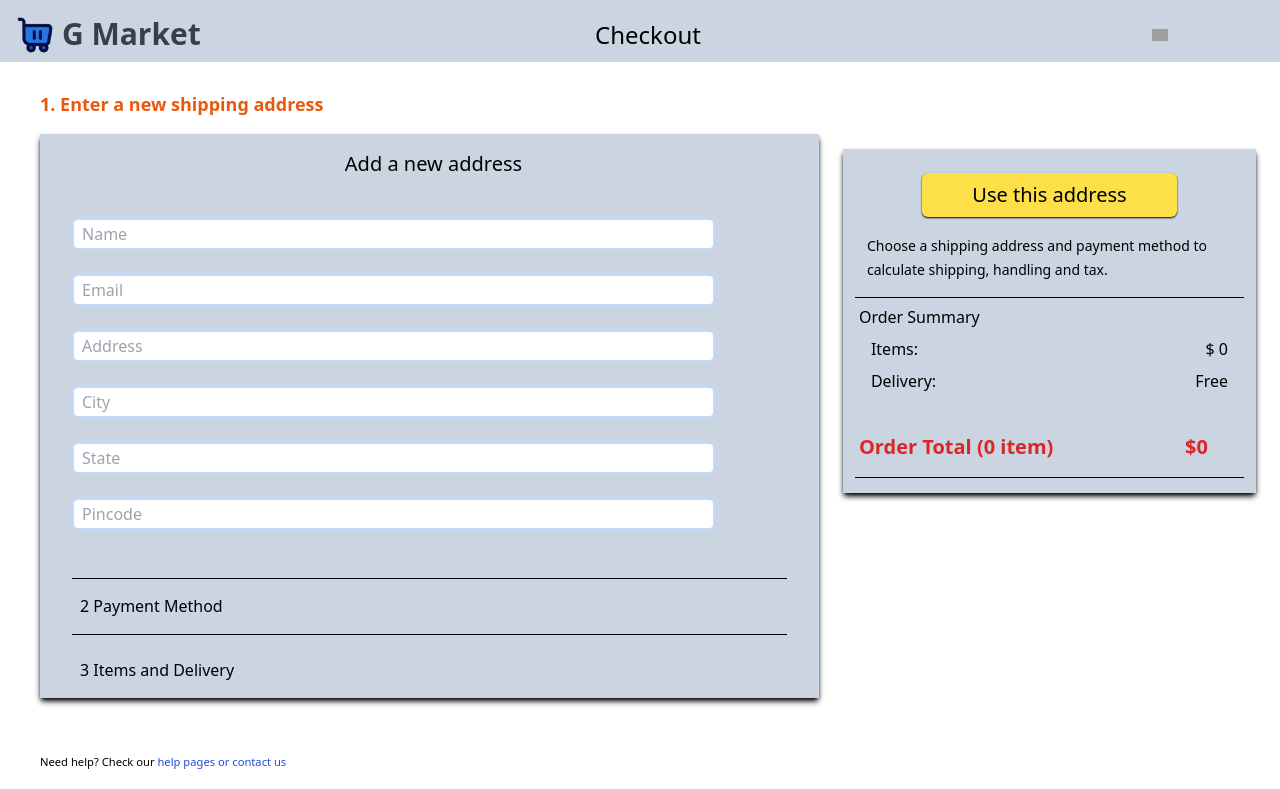
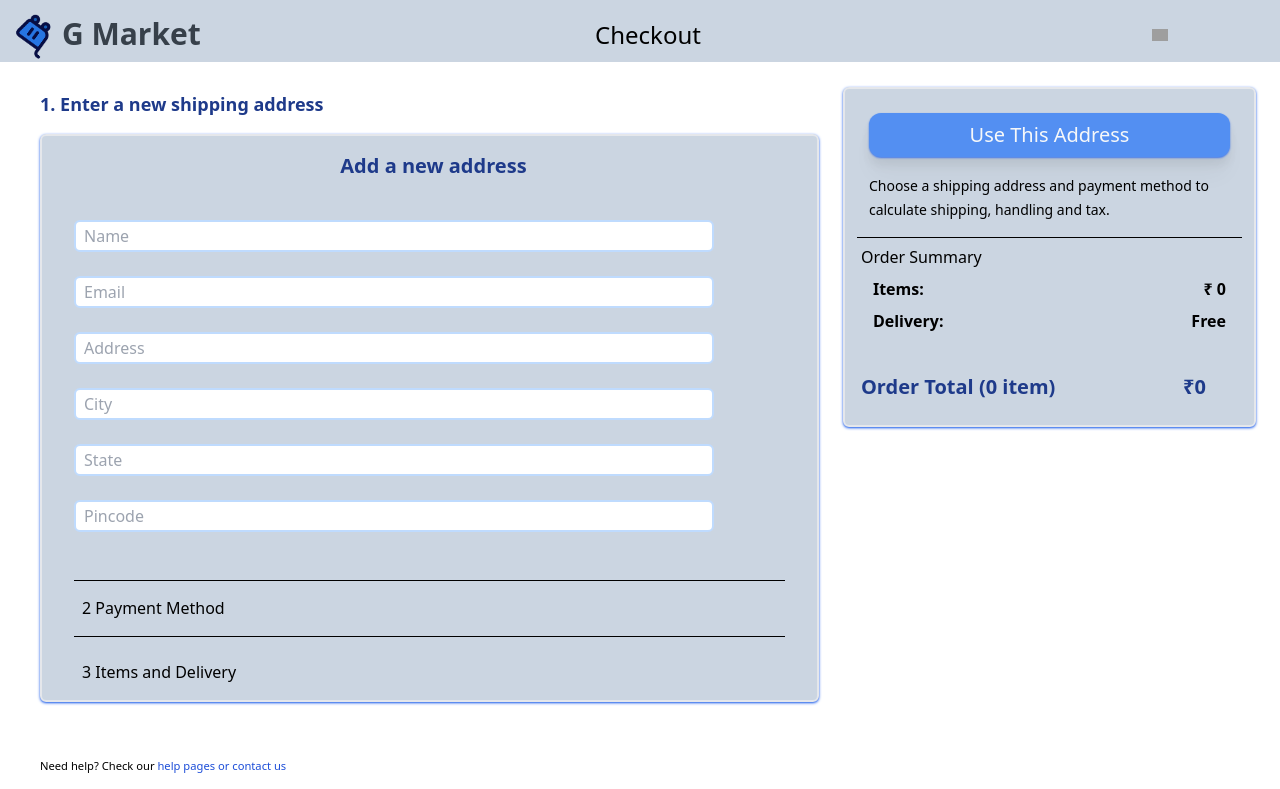
Before and after one commit to GriffinAnnshual/GMarket-Online-Marketplace, a React (Vite) app in the folder client/: page /payment-form in a window 1280 px wide. Shown: the top 789 px of the page. Built offline with nearby package versions, Linux system fonts and the light colour scheme; grey boxes are pictures that could not be loaded.

Commit message:
feat:(ui) Added payment success page ui

```diff
--- a/client/src/components/CartItems.jsx
+++ b/client/src/components/CartItems.jsx
@@ -4,6 +4,7 @@ import {actions } from '../store/modules/cart/reducers'
 const CartItems = (props) => {
     const dispatch = useDispatch()
     const { id, name, price, seller, img, sold, quantity, checked } = props.itemDetails
+	const type = props.type
     const handleIncrement = () =>{
         dispatch(
 					actions.addItemToCart({
@@ -37,15 +38,15 @@ const CartItems = (props) => {
 	console.log((useSelector((state)=> state.cart.itemList)))
 	return (
 		<>
-			<div className="flex justify-evenly gap-2 w-[100%] p-2">
+			<div className="flex justify-evenly gap-2 w-[100%] p-2 border-2 shadow-md shadow-gray-600">
 				<div className="flex gap-4 items-center justify-center p-2">
-					<div>
+					{type === "cart" && (<div>
 						<input
 							type="checkbox"
 							checked={checked}
 							onChange={handleChecked}
 							name="selector"></input>
-					</div>
+					</div>)}
 					<div className="p-0">
 						<img
 							src={img}
@@ -60,6 +61,7 @@ const CartItems = (props) => {
 				</div>
 				<div className="text-center">
 					<div className="ml-40 mt-10 w-[20%] text-right flex items-center justify-center">
+						{type === "cart" && (
 							<div className="flex gap-2 pr-[15%]">
 								<button
 									onClick={handleIncrement}
@@ -72,10 +74,14 @@ const CartItems = (props) => {
 									-
 								</button>
 							</div>
-						${price * quantity}
+						)}
+						<div className="whitespace-nowrap">
+							{type === "payment" && ` Price:   ₹${price * quantity}`}
+							{type === "cart" && ` Price: ₹ ${price * quantity}`}
+						</div>
 					</div>
 					<p className=" mt-[18%]">
-						Quantity = x <span className='text-lg'>{quantity}</span>
+						Quantity = x <span className="text-lg">{quantity}</span>
 					</p>
 				</div>
 			</div>
--- a/client/src/components/Header.jsx
+++ b/client/src/components/Header.jsx
@@ -45,7 +45,7 @@ const  Header = () => {
 				<div className=" items-center pb-2 justify-center flex flex-row gap-4 pt-5">
 					<img
 						src={cartIcon}
-						className="md:w-[6%]"></img>
+						className="md:w-[6%] animate-spin"></img>
 					<Link to="/">
 						<h1 className="font-montserrat md:text-3xl font-bold text-[#37404a]">
 							G Market
--- a/client/src/components/SelectPayment.jsx
+++ b/client/src/components/SelectPayment.jsx
@@ -42,7 +42,7 @@ function SelectPayment() {
 
 	return (
 		<div className="w-[70%]">
-			<div className="flex w-full justify-between items-center border-black border-2 py-5 my-5">
+			<div className="rounded-md shadow-black shadow-md flex w-full justify-between items-cente border-2 py-5 my-5">
 				<div className="w-[35%] text-center">
 					<p className="font-sans font-bold py-2">1. Delivery Address</p>
 				</div>
@@ -55,7 +55,7 @@ function SelectPayment() {
 					Change
 				</div>
 			</div>
-			<div className=" border-black border-2">
+			<div className="rounded-md shadow-black shadow-md border-2">
 				<div>
 					<div className="flex flex-col p-4 px-8">
 						<div className="text-xl font-bold pb-4 pl-2">
--- a/client/src/pages/Cart.jsx
+++ b/client/src/pages/Cart.jsx
@@ -35,7 +35,10 @@ const Cart = () => {
 		else{
 			toast.info("Redirecting to Payments...")
 			let {totalPrice, totalQuantity} = selectedInfo()
-			console.log(totalPrice, totalQuantity)
+			if(totalQuantity === 0){
+				toast.warning("Please select atleast one item!")
+				return null
+			}
 			setTimeout(() => {
 			dispatch(paymentActions.setPaymentTotalPrice(totalPrice))
 			dispatch(
@@ -96,6 +99,7 @@ const Cart = () => {
 								) : (
 									itemList.map((item) => (
 										<CartItems
+											type = "cart"
 											key={item.id}
 											itemDetails={item}
 										/>
@@ -114,21 +118,22 @@ const Cart = () => {
 							{itemList.length !== 0 ? (
 								<div
 									onClick={handleClearCart}
-									className="py-1 text-center cursor-pointer w-[12%] bg-yellow-300 ml-2 whitespace-nowrap rounded-md shadow-sm shadow-black">
+									className="py-1 text-center cursor-pointer w-[20%] bg-blue-600 rounded-xl shadow-sm shadow-blue-600 text-white border-2 border-black ml-2 whitespace-nowrap">
 									Clear Cart
 								</div>
 							) : (
 								""
 							)}
 							<p className="text-right p-4">
-								Sub total:({totalQuantity} item): ${totalPrice}
+								Sub total:({totalQuantity} item): ₹{totalPrice}
 							</p>
 						</div>
 					</div>
 					<div className="w-[40%]">
 						<div className=" bg-slate-300 p-2 mx-2">
 							<p className=" text-xl ">
-								Subtotal ({selectedInfo.totalQuantity} item): ${selectedInfo.totalPrice}
+								Subtotal ({selectedInfo().totalQuantity} item): ₹
+								{selectedInfo().totalPrice}
 							</p>
 							<input
 								type="checkbox"
@@ -137,7 +142,9 @@ const Cart = () => {
 								name="confirm"></input>
 							<p className="inline-block px-2">I confirm the selected items</p>
 							<div className="p-4">
-								<div onClick={handleCheckout}  className="text-2xl text-center bg-yellow-300 py-2 rounded-md w-[70%] shadow-sm shadow-black cursor-pointer">
+								<div
+									onClick={handleCheckout}
+									className="text-2xl text-center bg-blue-600 py-2 rounded-xl w-[100%] shadow-sm shadow-blue-600 text-white border-2 border-black cursor-pointer">
 									{" "}
 									Proceed to checkout
 								</div>
--- a/client/src/pages/Chat.jsx
+++ b/client/src/pages/Chat.jsx
@@ -48,13 +48,13 @@ function App() {
 						</div>
 						<div className="border-t-2 border-black">
 							<div className="p-5 flex gap-4 justify-evenly items-center">
-								<div className="font-bold text-2xl">Current bid: {newbid}$</div>
+								<div className="font-bold text-2xl">Current bid: {newbid}₹</div>
 								<input
 									className="w-[40%] border-2 border-blue-200 bg-slate-300 h-14 px-2"
 									type="text"
 									value={bid}
 									onChange={(e) => setbid(e.target.value)}
-									placeholder="Enter bid value in $"
+									placeholder="Enter bid value in ₹"
 								/>
 								<button
 									className=" text-2xl h-[15%] w-[30%] bg-blue-400"
--- a/client/src/pages/CheckoutForm.jsx
+++ b/client/src/pages/CheckoutForm.jsx
@@ -43,8 +43,8 @@ function CheckoutForm() {
 	}
 	const handleAddressSubmit = () => {
 		toast.success("Addressed saved successfully!")
+	setTimeout(() => {
 		dispatch(paymentActions.setPaymentState("payment"))
-	setTimeout(() => {
 		dispatch(paymentActions.setPaymentAddress(address))
 	}, 2000);
 	}
@@ -57,7 +57,7 @@ function CheckoutForm() {
 					className="flex gap-2 z-10 w-[20%]">
 					<img
 						src={cartIcon}
-						className="md:w-[15%]"></img>
+						className="md:w-[15%] animate-spin"></img>
 					<h1 className="font-montserrat md:text-3xl font-bold text-[#37404a]">
 						G Market
 					</h1>
@@ -77,13 +77,13 @@ function CheckoutForm() {
 				{paymentState === "payment" && <SelectPayment />}
 				{paymentState !== "payment" && (
 					<div className="w-[70%] py-5 ">
-						<p className="text-orange-600 font-sans font-bold py-2 text-lg pb-4">
+						<p className="text-blue-900 font-sans font-bold py-2 text-lg pb-4">
 							1. Enter a new shipping address
 						</p>
-						<div className=" mb-10 border-blue shadow-md shadow-black border-black bg-slate-300">
+						<div className=" mb-10 border-blue rounded-md  shadow-blue-600 shadow border-2 bg-slate-300">
 							<div>
 								<div className="flex flex-col p-4 px-8">
-									<div className="text-xl font pb-10 pl-2 w-full text-center ">
+									<div className="text-xl text-blue-900 font-bold font pb-10 pl-2 w-full text-center ">
 										Add a new address
 									</div>
 									<div className="w-[90%] flex flex-col gap-4">
@@ -167,15 +167,15 @@ function CheckoutForm() {
 						</div>
 					</div>
 				)}
-				<div className="w-[40%] py-8 mx-2 md:pt-[7%] ">
-					<div className=" bg-slate-300 p-2 mx-4 shadow-md shadow-black">
+				<div className="w-[40%] py-8 mx-2 md:pt-[2%] ">
+					<div className=" bg-slate-300 p-2 mx-4 rounded-md shadow-blue-600 shadow border-2">
 						<div className="p-4">
 							{paymentState === "address" && (
-							<div
-								onClick={handleAddressSubmit}
-								className="text-xl mb-4 mx-auto text-center bg-yellow-300 py-2 rounded-md w-[70%] shadow-sm shadow-black cursor-pointer">
-									Use this address
-							</div>
+								<div
+									onClick={handleAddressSubmit}
+									className="text-xl mb-4 mx-auto text-center bg-blue-500 py-2 rounded-xl w-[100%] shadow-sm font text-white shadow-blue-600 animate-pulse drop-shadow-xl cursor-pointer">
+									Use This Address
+								</div>
 							)}
 							<span className="text-centre text-sm">
 								Choose a shipping address and payment method to calculate
@@ -184,30 +184,20 @@ function CheckoutForm() {
 						</div>
 						<hr className="w-[98%] mx-auto h-2 border-black" />
 						<p className="pl-2">Order Summary</p>
-						<div className="flex-col w-full px-5">
+						<div className="flex-col font-bold w-full px-5">
 							<div className="flex justify-between items-center pt-2">
-								<div>
-									{"Items: "}
-								</div>
-								<div>
-									{"$ " + totalPrice}
-								</div>
+								<div>{"Items: "}</div>
+								<div>{"₹ " + totalPrice}</div>
 							</div>
-							<div className='flex justify-between items-center pt-2'>
-								<div>
-									{"Delivery:"}
-								</div>
-								<div>
-									{"Free"}
-								</div>
+							<div className="flex justify-between items-center pt-2">
+								<div>{"Delivery:"}</div>
+								<div>{"Free"}</div>
 							</div>
 						</div>
-						<p className="mb-4 text-xl pt-10 pl-2 flex justify-between font-bold text-red-600 px-10">
+						<p className="mb-4 text-xl pt-10 pl-2 flex justify-between font-bold text-blue-900 px-10">
 							<span>Order Total ({totalQuantity} item) </span>
-							<span> ${totalPrice}</span>
+							<span> ₹{totalPrice}</span>
 						</p>
-						<hr className="w-[98%] mx-auto h-2 border-black" />
-
 					</div>
 				</div>
 			</div>
--- a/client/src/pages/CheckoutReturn.jsx
+++ b/client/src/pages/CheckoutReturn.jsx
@@ -1,10 +1,23 @@
+/* eslint-disable no-unused-vars */
 import { useEffect, useState } from "react"
+import { useSelector , useDispatch} from "react-redux"
 import { Navigate} from 'react-router-dom'
 import axios from 'axios'
+import {toast} from 'react-toastify'
+import check from '../assets/images/check.png'
+import visa from '../assets/images/visa.jpg'
+import CartItems from "../components/CartItems"
+import cartIcon from "../assets/images/shopping-cart.png"
+import {Link} from 'react-router-dom'
+import { paymentActions } from "../store/modules/payment/reducers"
+
 function CheckoutReturn() {
+  const dispatch = useDispatch()
+  const itemList = useSelector((state)=> state.payment.itemList)
+  const totalPrice = useSelector((state)=> state.payment.totalPrice)
+  console.log(itemList)
     const [status, setStatus] = useState(null)
     const [customerEmail, setCustomerEmail] = useState("")
-
     useEffect(() => {
         const queryString = window.location.search
         const urlParams = new URLSearchParams(queryString)
@@ -19,23 +32,94 @@ function CheckoutReturn() {
         }
         getCustomer();
     }, [])
-
+  const handleBack =() =>{
+    window.open("/")
+  }
   if (status === 'open') {
-    return (
-      <Navigate to="/payment-form" />
-    )
+      toast.warning(
+				"Payment not successfull! Redirecting back to the payment page"
+			)
+    setTimeout(() => {
+      return <Navigate to="/payment-form" />
+    }, 2000);
   }
 
   if (status === 'complete') {
+	dispatch(paymentActions.clearPaymentItemList())
+	dispatch(paymentActions.clearPaymentTotalPrice())
+	dispatch(paymentActions.clearPaymentState())
+	dispatch(paymentActions.clearPaymentTotalQuantity())
+
     return (
-      <section id="success">
-        <p>
-          We appreciate your business! A confirmation email will be sent to {customerEmail}.
+			<section id="success">
+				<div className="z-10 absolute top-0  right-0">
+					<img
+						className="w-64"
+						src={visa}
+						alt=""
+					/>
+				</div>
 
-          If you have any questions, please email <a href="mailto:orders@example.com">orders@example.com</a>.
-        </p>
-      </section>
-    )
+					<div className=" flex  gap-4 pt-5 items-center pl-10">
+						<img
+							src={cartIcon}
+							className="md:w-[4%] md:h-[2%] "></img>
+						<Link to="/">
+							<h1 className="font-montserrat md:text-3xl font-bold text-[#37404a]">
+								G Market
+							</h1>
+						</Link>
+					</div>
+          <div className="whitespace-nowrap text-blue-700 cursor-pointer pl-10 pt-4 " onClick={handleBack}>Back to Home</div>
+
+				<div className="w-[100%] h-[100vh]">
+					<div className=" w-[90%] mx-10 mb-10 mt-2 border-2 shadow-blue-600 shadow-md p-10 flex-col">
+						<div className="flex gap-4 items-center">
+							<img
+								className="w-8 h-8"
+								src={check}
+								alt=""
+							/>
+							<div className="text-3xl font-bold text-green-600 font-sans">
+								Payment confirmed
+							</div>
+						</div>
+						<div className="text-md text-gray-500 w-[70%] my-10 mx-2 font-bold">
+							{`Thank you, your payment has been successfull and your order is now confirmed. A confirmation email has been sent to ${customerEmail}
+							    If you have any questions, please email`}{" "}
+							<a href="mailto:gmarket@gmail.com">gmarket@gmail.com</a>.
+						</div>
+						<div className="font-bold mb-5">Order Summary</div>
+
+						<div className="flex p-4 gap-2 w-[100%]  pr-10 pb-10   border-gray-300 border-2 ">
+							<div className="">
+								{itemList.map((items) => {
+									if (items !== null) {
+										return (
+											<CartItems
+												type="payment"
+												key={items.id}
+												itemDetails={items}
+											/>
+										)
+									}
+								})}
+							</div>
+							<div>
+								<div className="relative top-[80%]  font-bold z-10 left-[15%]">
+									<div className="whitespace-nowrap ">
+										Total Price: ₹{totalPrice}
+									</div>
+									<div className="whitespace-nowrap text-sm text-gray-600">
+										was charged successfully
+									</div>
+								</div>
+							</div>
+						</div>
+					</div>
+				</div>
+			</section>
+		)
   }
 
   return null;
--- a/client/src/store/modules/payment/reducers.js
+++ b/client/src/store/modules/payment/reducers.js
@@ -40,7 +40,7 @@ const paymentSclice = createSlice({
 			state.error = null
 		},
 		clearPaymentState(state) {
-			state.currentState = null
+			state.currentState = "address"
 		},
 		clearPaymentItemList(state) {
 			state.itemList = []
```
Also changed, not shown: client/src/assets/images/visa.jpg (added). Lines whose indentation alone changed are shown as unchanged.
